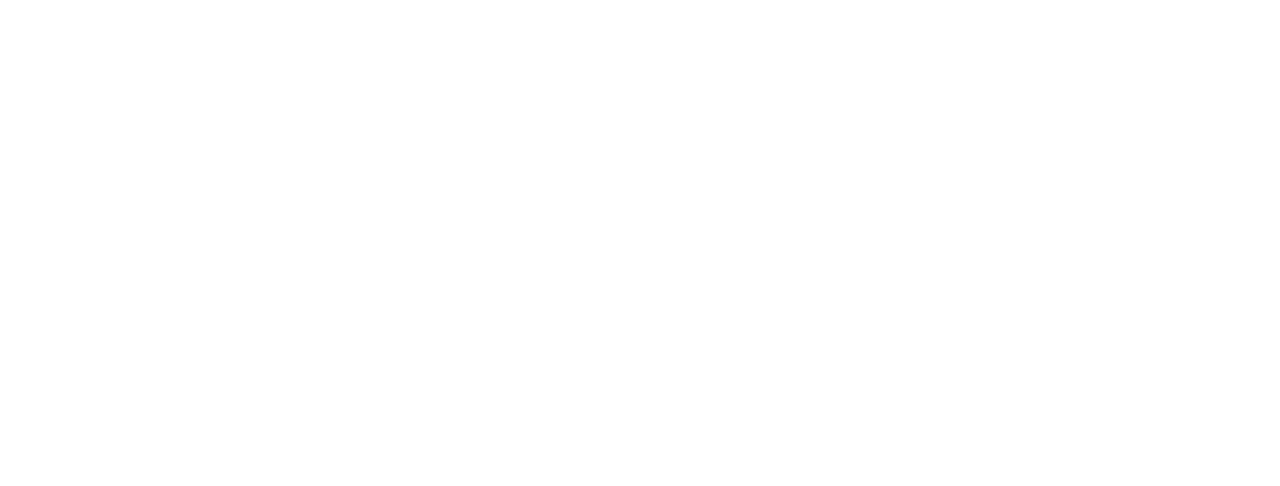
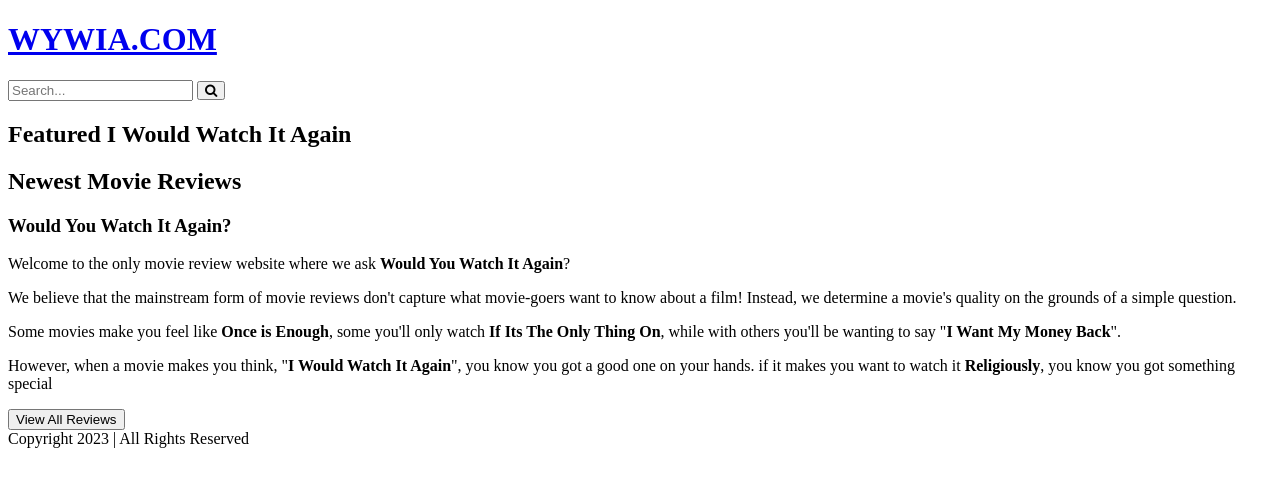
Before and after one commit to AltBrian379/movie-review-website, a plain HTML site: page home.html in a window 1280 px wide. Drawn offline with Linux system fonts and the light colour scheme.

```diff
--- a/home.html
+++ b/home.html
@@ -3,13 +3,44 @@
 <head>
     <meta charset="UTF-8">
     <meta name="viewport" content="width=device-width, initial-scale=1.0">
-
+    <link rel="stylesheet" href="https://cdnjs.cloudflare.com/ajax/libs/font-awesome/4.7.0/css/font-awesome.min.css">
     <title>Home - WYWIA</title>
 </head>
 <body>
+    <header>
+        <a href="./home.html"><h1 id="">WYWIA.COM</h1></a>
+        <form>
+            <input type="search" placeholder="Search...">
+            <input type="submit" style="font-family: FontAwesome" value="&#xf002;" ></input>
+        </form>
+
+    </header>
+    <section id="featured">
+        <h2>Featured I Would Watch It Again</h2>
+
+    </section>
+
+    <section class="horizontal-list" id="new-reviews">
+        <h2>Newest Movie Reviews</h2>
+        <div id="new-reviews-container">
+
+        </div>
+    </section>
+
+    <article>
+        <h3>Would You Watch It Again?</h3>
+        <p>Welcome to the only movie review website where we ask <strong>Would You Watch It Again</strong>?</p>
+        <p>We believe that the mainstream form of movie reviews don't capture what movie-goers want to know about a film! Instead, we determine a movie's quality on the grounds of a simple question.</p>
+        <p>Some movies make you feel like <strong>Once is Enough</strong>, some you'll only watch <strong>If Its The Only Thing On</strong>, while with others you'll be wanting to say "<strong>I Want My Money Back</strong>". </p>
+        <p>However, when a movie makes you think, "<strong>I Would Watch It Again</strong>", you know you got a good one on your hands. if it makes you want to watch it <strong>Religiously</strong>, you know you got something special</p>
+
+    </article>
+
+    <button onclick="">View All Reviews</button>
+    <footer> Copyright 2023 | All Rights Reserved</footer>
 
 
 
-<script src="./home.js"> </script>
+    <script src="./home.js"> </script>
 </body>
 </html>
```
Also changed, not shown: concept-images/would watch it again draft websit.png (added), concept-images/would watch it again draft website review.png (added), images/12917-22067-RichardJ.jpg (added), images/OIP.jpg (added), images/R.jpg (added), images/To-Catch-a-Killer-(2023).jpg (added), images/fgklli9gvkn91.jpg (added), images/th.jpg (added).
